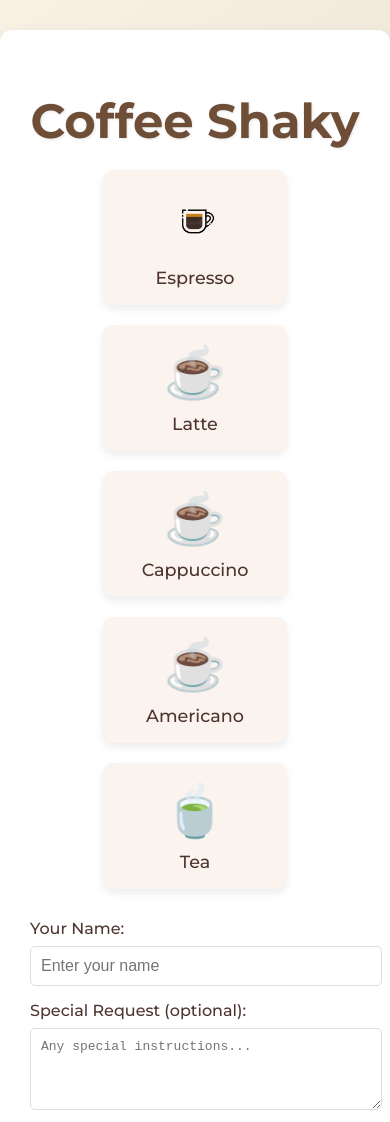
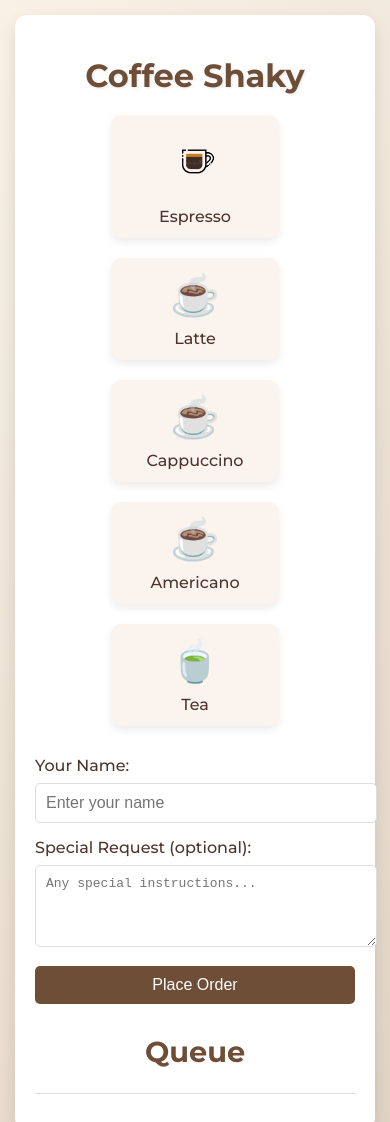
Before and after one commit to aloniter/Coffee_Shaky, a plain HTML site: page index.html in a window 390 px wide. Shown: the top 1122 px of the page. Drawn offline with Linux system fonts and the light colour scheme.

Commit message:
index.html

```diff
--- a/index.html
+++ b/index.html
@@ -4,7 +4,7 @@
   <meta charset="UTF-8" />
   <meta name="viewport" content="width=device-width, initial-scale=1" />
   <title>Coffee Shaky</title>
-  <!-- Optional: Google Font for a fancier look -->
+  <!-- Google Font for a fancier look -->
   <link href="https://fonts.googleapis.com/css2?family=Montserrat:wght@300;500;700&display=swap" rel="stylesheet">
   <style>
     /* Global Styles */
@@ -139,6 +139,31 @@
       border-bottom: 1px solid #eee;
       font-size: 1em;
     }
+
+    /* Responsive Design for iPhones and smaller screens */
+    @media (max-width: 600px) {
+      .container {
+        margin: 15px;
+        padding: 20px;
+      }
+      h1 {
+        font-size: 2em;
+      }
+      .coffee-card {
+        width: 45%;
+        padding: 10px;
+      }
+      .coffee-icon {
+        font-size: 40px;
+      }
+      .coffee-card p {
+        font-size: 1em;
+      }
+      button {
+        font-size: 1em;
+        padding: 10px;
+      }
+    }
   </style>
 </head>
 <body>
@@ -165,7 +190,6 @@
         <div class="coffee-icon">☕</div>
         <p>Americano</p>
       </div>
-      <!-- New Tea Option -->
       <div class="coffee-card" data-coffee="Tea">
         <div class="coffee-icon">🍵</div>
         <p>Tea</p>
@@ -189,7 +213,6 @@
     <!-- Order Queue -->
     <h2>Queue</h2>
     <ul id="orderQueue"></ul>
-
   </div>
 
   <script>
@@ -223,7 +246,7 @@
           return;
         }
         if (!selectedCoffee) {
-          orderStatus.textContent = 'Please select a coffee (or tea).';
+          orderStatus.textContent = 'Please select a beverage.';
           return;
         }
 
```
